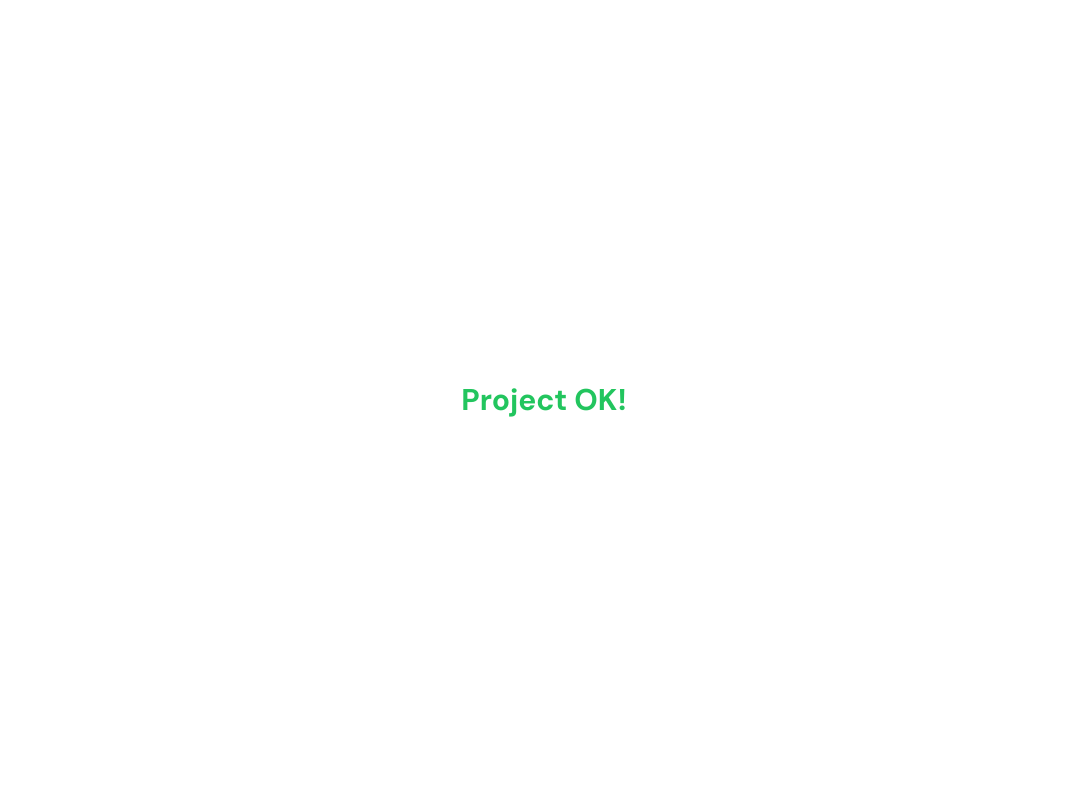
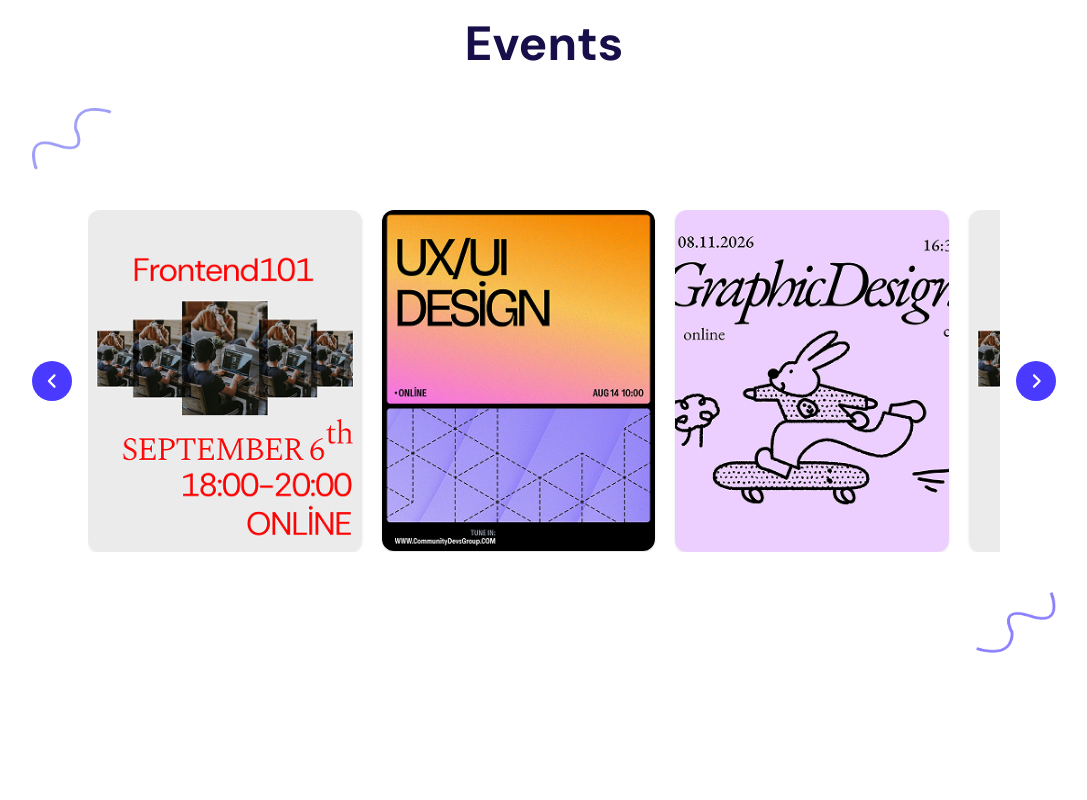
Before and after one commit to CommunityDevs-Group/communitydevs-website, a React (Vite) app: page / in a window 1280 px wide. Shown: the top 800 px of the page, without its empty margins (96-1183 px from the left). Built offline with nearby package versions, Linux system fonts and the light colour scheme.

Commit message:
Events component added to Home.tsx file

```diff
--- a/src/App.tsx
+++ b/src/App.tsx
@@ -1,11 +1,9 @@
-import Events from "./components/Events/Events";
 import Home from "./pages/Home";
 
 function App() {
   return (
     <div>
       <Home />
-      <Events/>
     </div>
   );
 }
--- a/src/pages/Home.tsx
+++ b/src/pages/Home.tsx
@@ -1,7 +1,9 @@
+import Events from "../components/Events/Events";
+
 export default function Home() {
   return (
-    <div className="min-h-screen flex items-center justify-center text-3xl font-bold text-green-500">
-      Project OK!
+    <div className="">
+      <Events/>
     </div>
   );
 }
```
